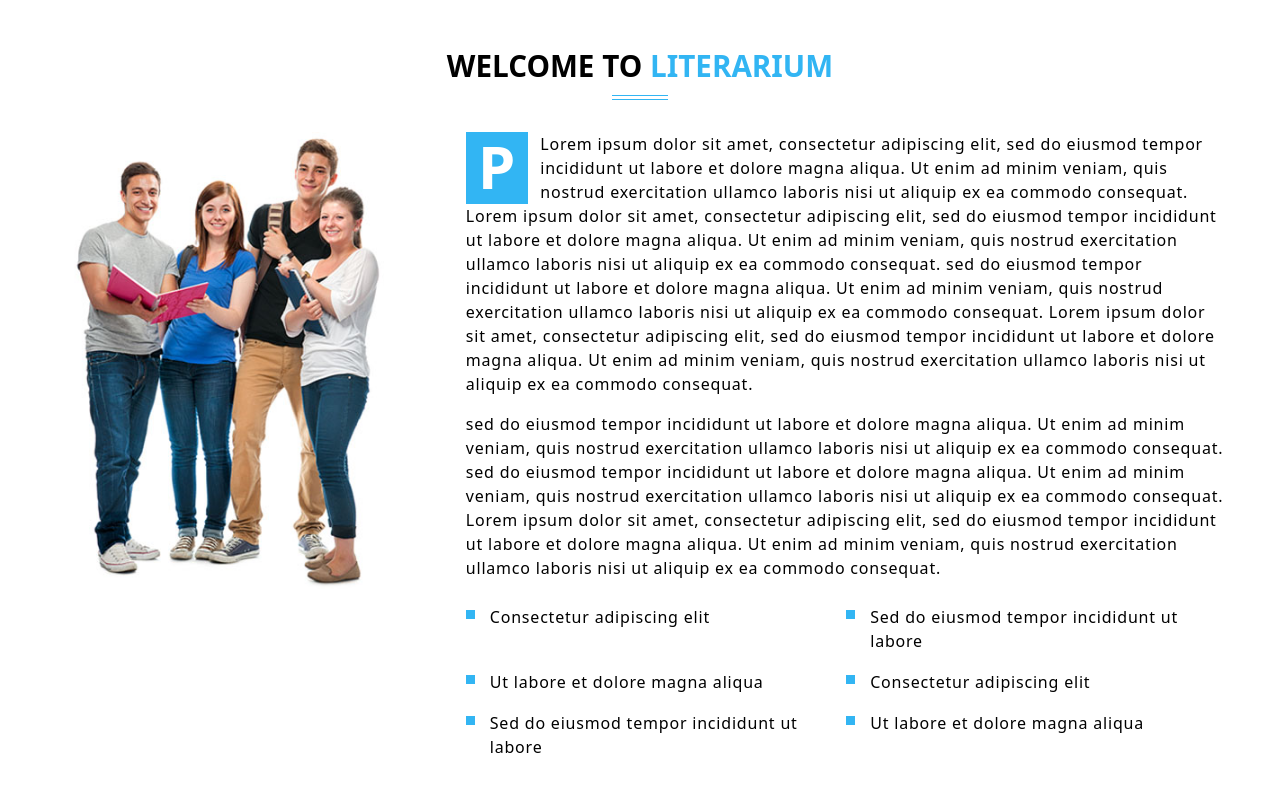
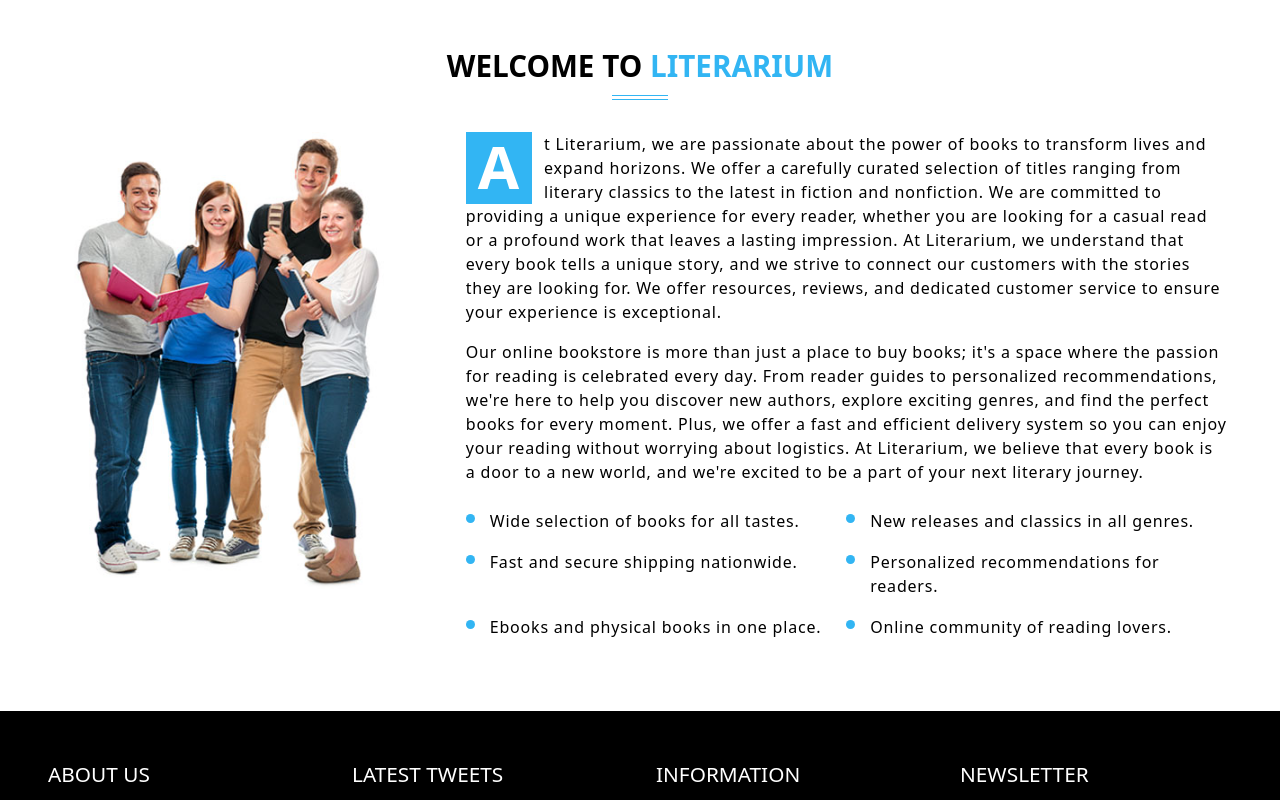
Before and after one commit to emmanuel-cruz-dev/literarium, a React (Vite) app: page /about in a window 1280 px wide. Shown: the part 660-1460 px from the top of the page. Built offline with nearby package versions, Linux system fonts and the light colour scheme.

Commit message:
agregando contenido a Welcome

```diff
--- a/src/components/routes/about/AboutWelcome.tsx
+++ b/src/components/routes/about/AboutWelcome.tsx
@@ -15,42 +15,37 @@ const AboutWelcome = () => {
         <div className="col-span-2 tracking-wider flex flex-col gap-4 items-center">
           <p>
             <span className="float-left text-white text-6xl font-semibold p-1 pb-2 px-3 mr-3 background-accent__item">
-              P
+              A
             </span>
-            Lorem ipsum dolor sit amet, consectetur adipiscing elit, sed do
-            eiusmod tempor incididunt ut labore et dolore magna aliqua. Ut enim
-            ad minim veniam, quis nostrud exercitation ullamco laboris nisi ut
-            aliquip ex ea commodo consequat. Lorem ipsum dolor sit amet,
-            consectetur adipiscing elit, sed do eiusmod tempor incididunt ut
-            labore et dolore magna aliqua. Ut enim ad minim veniam, quis nostrud
-            exercitation ullamco laboris nisi ut aliquip ex ea commodo
-            consequat. sed do eiusmod tempor incididunt ut labore et dolore
-            magna aliqua. Ut enim ad minim veniam, quis nostrud exercitation
-            ullamco laboris nisi ut aliquip ex ea commodo consequat. Lorem ipsum
-            dolor sit amet, consectetur adipiscing elit, sed do eiusmod tempor
-            incididunt ut labore et dolore magna aliqua. Ut enim ad minim
-            veniam, quis nostrud exercitation ullamco laboris nisi ut aliquip ex
-            ea commodo consequat.
+            t Literarium, we are passionate about the power of books to
+            transform lives and expand horizons. We offer a carefully curated
+            selection of titles ranging from literary classics to the latest in
+            fiction and nonfiction. We are committed to providing a unique
+            experience for every reader, whether you are looking for a casual
+            read or a profound work that leaves a lasting impression. At
+            Literarium, we understand that every book tells a unique story, and
+            we strive to connect our customers with the stories they are looking
+            for. We offer resources, reviews, and dedicated customer service to
+            ensure your experience is exceptional.
           </p>
           <p>
-            sed do eiusmod tempor incididunt ut labore et dolore magna aliqua.
-            Ut enim ad minim veniam, quis nostrud exercitation ullamco laboris
-            nisi ut aliquip ex ea commodo consequat. sed do eiusmod tempor
-            incididunt ut labore et dolore magna aliqua. Ut enim ad minim
-            veniam, quis nostrud exercitation ullamco laboris nisi ut aliquip ex
-            ea commodo consequat. Lorem ipsum dolor sit amet, consectetur
-            adipiscing elit, sed do eiusmod tempor incididunt ut labore et
-            dolore magna aliqua. Ut enim ad minim veniam, quis nostrud
-            exercitation ullamco laboris nisi ut aliquip ex ea commodo
-            consequat.
+            Our online bookstore is more than just a place to buy books; it's a
+            space where the passion for reading is celebrated every day. From
+            reader guides to personalized recommendations, we're here to help
+            you discover new authors, explore exciting genres, and find the
+            perfect books for every moment. Plus, we offer a fast and efficient
+            delivery system so you can enjoy your reading without worrying about
+            logistics. At Literarium, we believe that every book is a door to a
+            new world, and we're excited to be a part of your next literary
+            journey.
           </p>
           <ul className="welcome__custom-list w-full grid grid-cols-1 lg:grid-cols-2 gap-x-6 gap-y-2">
-            <li>Consectetur adipiscing elit</li>
-            <li>Sed do eiusmod tempor incididunt ut labore</li>
-            <li>Ut labore et dolore magna aliqua</li>
-            <li>Consectetur adipiscing elit</li>
-            <li>Sed do eiusmod tempor incididunt ut labore</li>
-            <li>Ut labore et dolore magna aliqua</li>
+            <li>Wide selection of books for all tastes.</li>
+            <li>New releases and classics in all genres.</li>
+            <li>Fast and secure shipping nationwide.</li>
+            <li>Personalized recommendations for readers.</li>
+            <li>Ebooks and physical books in one place.</li>
+            <li>Online community of reading lovers.</li>
           </ul>
         </div>
       </article>
--- a/src/styles/pages.css
+++ b/src/styles/pages.css
@@ -16,15 +16,19 @@
  ***************************************/
 
 /***************************************
- *            Inicio: Contact          *
+ *            Inicio: Welcome          *
  ***************************************/
 
 .welcome__custom-list {
-  list-style-type: square; /* Cambia la forma de la viñeta */
+  list-style-type: disc;
   padding-left: 1.5rem;
 }
 
 .welcome__custom-list li::marker {
-  color: var(--accent-color); /* Cambia el color de las viñetas */
-  font-size: 1.5rem; /* Cambia el tamaño de las viñetas */
+  color: var(--accent-color);
+  font-size: 1.5rem;
 }
+
+/***************************************
+ *            Fin: Welcome            *
+ ***************************************/
```
